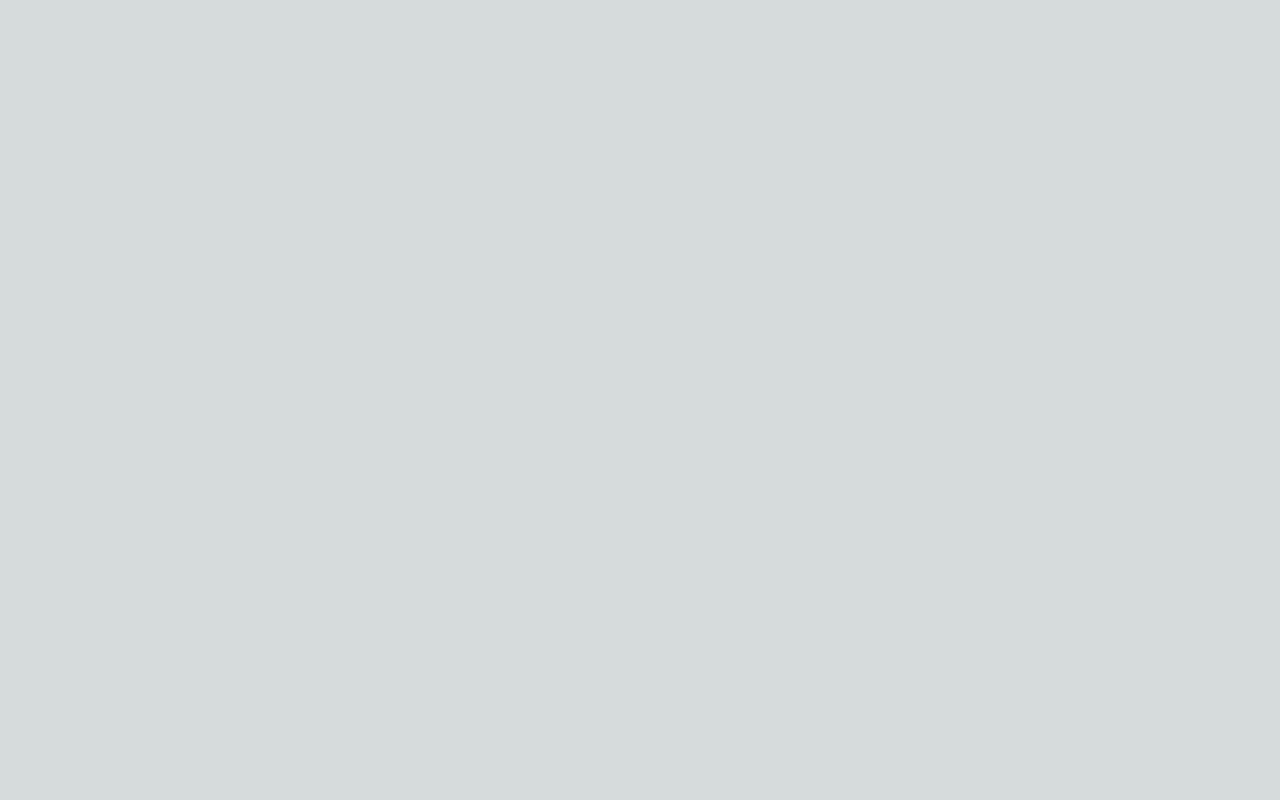
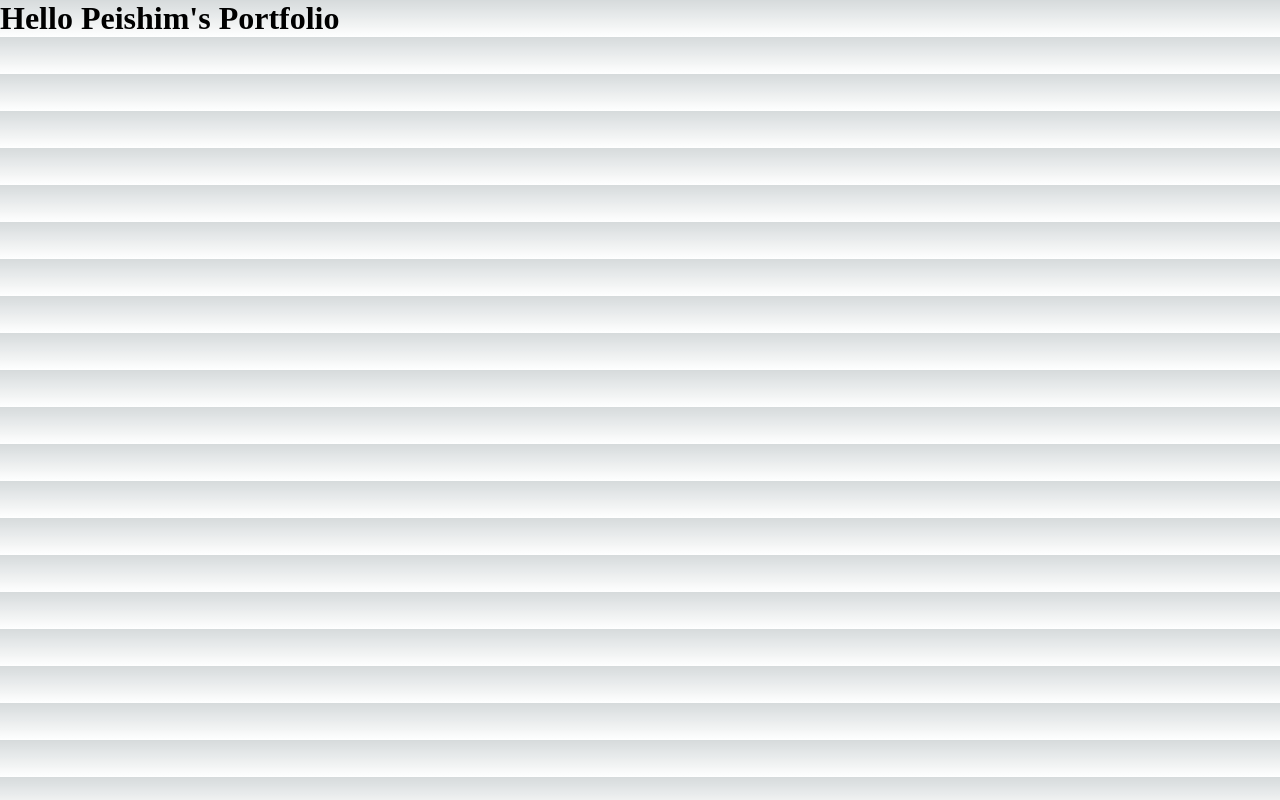
Before and after one commit to shimpei1494/pei-portfolio, a Next.js app: page / in a window 1280 px wide. Built offline with nearby package versions, Linux system fonts and the light colour scheme.

Commit message:
とりあえず文字入れた

```diff
--- a/pages/index.tsx
+++ b/pages/index.tsx
@@ -13,6 +13,7 @@ export default function Home() {
         <link rel="icon" href="/favicon.ico" />
       </Head>
       <main>
+        <h1>Hello Peishim's Portfolio</h1>
       </main>
     </>
   )
```
